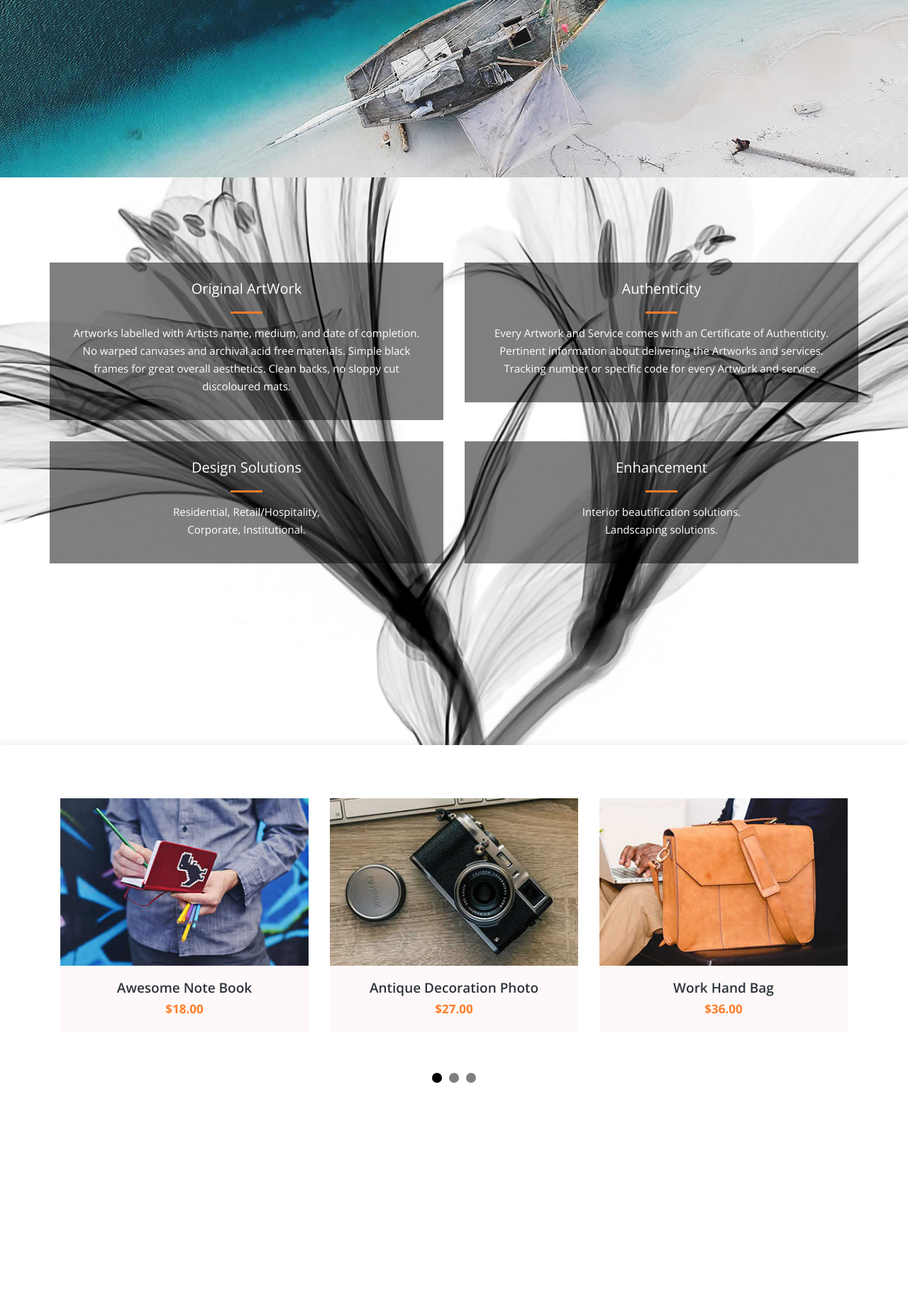
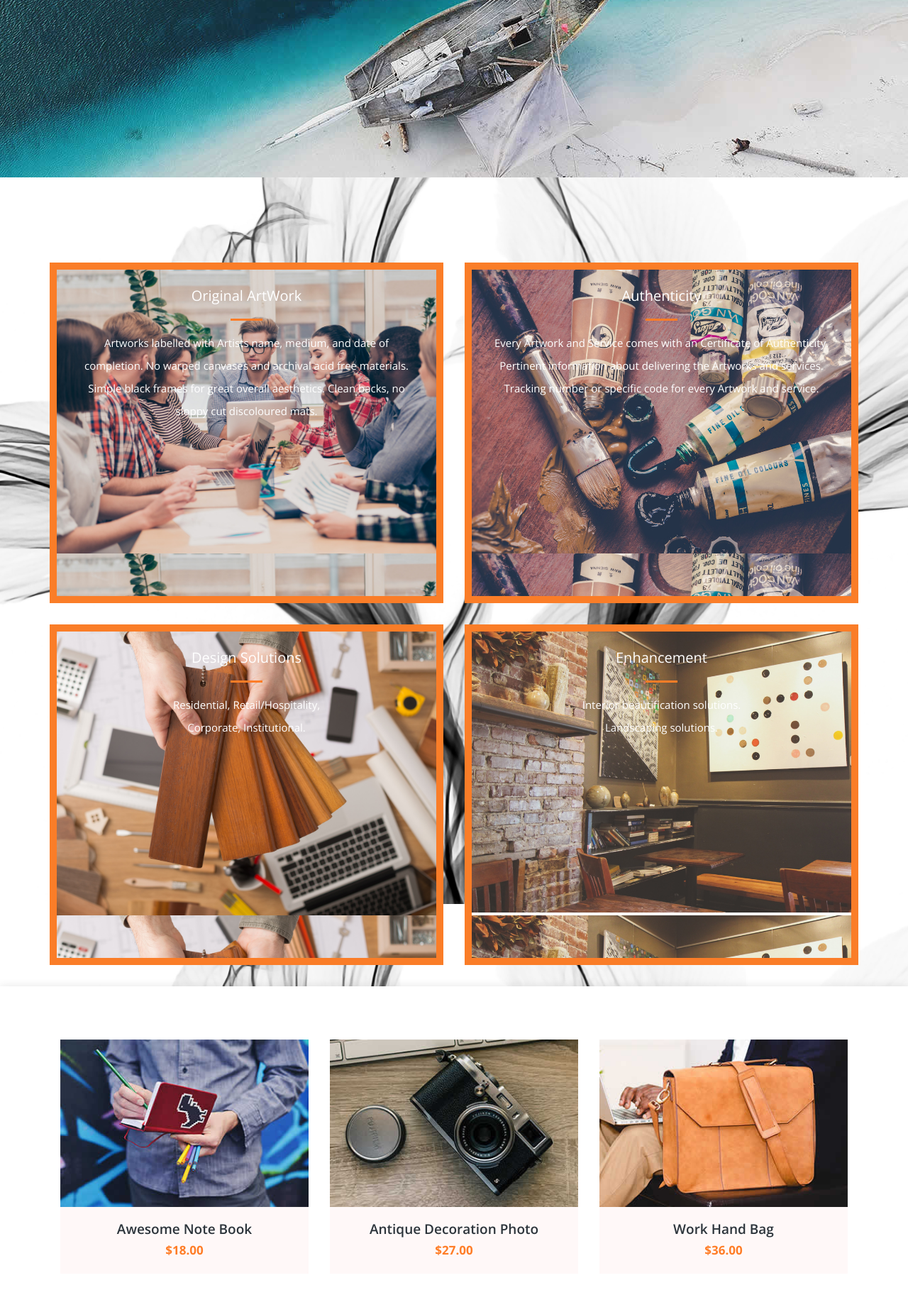
Before and after one commit to Nadeemaslam/artwebsite, a Django app: page / in a window 1280 px wide. Shown: the part 550-2399 px from the top of the page at 71% size. Run offline with Django 3.2, Linux system fonts and the light colour scheme; some libraries are stand-ins or nearby versions; some web fonts are replaced.

Commit message:
missing file added

```diff
--- a/static/artgallery/css/templatemo-main.css
+++ b/static/artgallery/css/templatemo-main.css
@@ -8,7 +8,7 @@ https://templatemo.com/tm-526-vanilla
 
 p {
   font-size: 15px;
-  line-height: 25px;
+  line-height: 32px;
 }
 
 section {
@@ -494,12 +494,44 @@ h4, .h4 {
 }
 
 .service-content .service-item {
-  background-color: rgba(0, 0, 0, 0.5);
   padding: 25px 30px;
   text-align: center;
   color: #fff;
   margin-bottom: 30px;
+  height:60vh;
+  border:10px solid #fa7d28;
+
 }
+
+#tile1{
+    background:url(../images/tile1.png);
+}
+
+#tile2{
+    background:url(../images/tile2.png);
+}
+
+#tile3{
+    background:url(../images/tile3.png);
+}
+
+#tile4{
+    background:url(../images/tile4.png);
+}
+
+.zoomA {
+  height: auto;
+  /* ease | ease-in | ease-out | linear */
+  transition: transform ease-in-out 0.3s;
+}
+
+
+.zoomA:hover {
+  transform: scale(1.1);
+}
+
+
+
 
 .service-content .service-item .line-dec {
   width: 45px;
```
